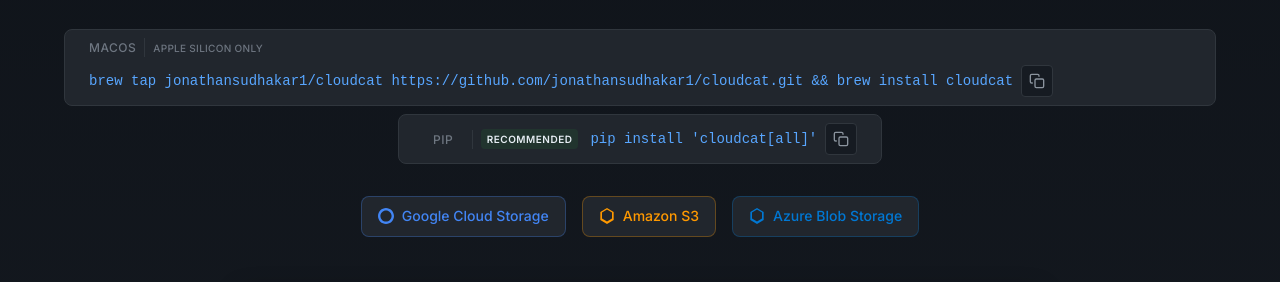
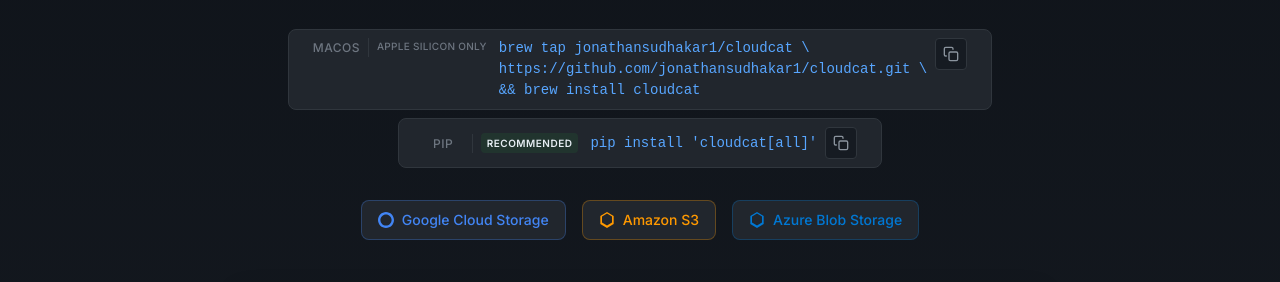
Before and after one commit to jonathansudhakar1/cloudcat, a website: page docs/index.html in a window 1280 px wide. Shown: the part 494-776 px from the top of the page. Drawn offline with Linux system fonts and the light colour scheme; no server answers.

Commit message:
Update Docs

```diff
--- a/docs/css/style.css
+++ b/docs/css/style.css
@@ -316,6 +316,15 @@ img {
     font-size: 14px;
     max-width: 100%;
     flex-wrap: wrap;
+}
+
+.install-command-multiline {
+    align-items: flex-start;
+}
+
+.install-command-multiline code {
+    white-space: pre-wrap;
+    line-height: 1.5;
 }
 
 .install-label {
--- a/docs/index.html
+++ b/docs/index.html
@@ -238,10 +238,10 @@
 
             <div class="hero-install">
                 <div class="install-commands">
-                    <div class="install-command">
+                    <div class="install-command install-command-multiline">
                         <span class="install-label">macOS</span>
                         <span class="platform-note">Apple Silicon only</span>
-                        <code>brew tap jonathansudhakar1/cloudcat https://github.com/jonathansudhakar1/cloudcat.git && brew install cloudcat</code>
+                        <code>brew tap jonathansudhakar1/cloudcat \<br>  https://github.com/jonathansudhakar1/cloudcat.git \<br>  && brew install cloudcat</code>
                         <button class="copy-btn" data-copy="brew tap jonathansudhakar1/cloudcat https://github.com/jonathansudhakar1/cloudcat.git && brew install cloudcat" aria-label="Copy Homebrew install command">
                             <svg xmlns="http://www.w3.org/2000/svg" width="16" height="16" viewBox="0 0 24 24" fill="none" stroke="currentColor" stroke-width="2" stroke-linecap="round" stroke-linejoin="round"><rect x="9" y="9" width="13" height="13" rx="2" ry="2"></rect><path d="M5 15H4a2 2 0 0 1-2-2V4a2 2 0 0 1 2-2h9a2 2 0 0 1 2 2v1"></path></svg>
                         </button>
@@ -504,12 +504,12 @@
 <h2>Installation</h2>
 <h3>Homebrew (macOS Apple Silicon)</h3>
 <p>The easiest way to install on Apple Silicon Macs (M1/M2/M3/M4) — no Python required:</p>
-<div class="code-block"><pre><code class="hljs language-bash">brew tap jonathansudhakar1/cloudcat https://github.com/jonathansudhakar1/cloudcat.git && brew install cloudcat</code><button class="copy-btn" aria-label="Copy code"><svg xmlns="http://www.w3.org/2000/svg" width="16" height="16" viewBox="0 0 24 24" fill="none" stroke="currentColor" stroke-width="2" stroke-linecap="round" stroke-linejoin="round"><rect x="9" y="9" width="13" height="13" rx="2" ry="2"></rect><path d="M5 15H4a2 2 0 0 1-2-2V4a2 2 0 0 1 2-2h9a2 2 0 0 1 2 2v1"></path></svg></button></div><p>This installs a self-contained binary that includes Python and all dependencies.</p>
+<div class="code-block"><pre><code class="hljs language-bash">brew tap jonathansudhakar1/cloudcat https://github.com/jonathansudhakar1/cloudcat.git &amp;&amp; brew install cloudcat</code><button class="copy-btn" aria-label="Copy code"><svg xmlns="http://www.w3.org/2000/svg" width="16" height="16" viewBox="0 0 24 24" fill="none" stroke="currentColor" stroke-width="2" stroke-linecap="round" stroke-linejoin="round"><rect x="9" y="9" width="13" height="13" rx="2" ry="2"></rect><path d="M5 15H4a2 2 0 0 1-2-2V4a2 2 0 0 1 2-2h9a2 2 0 0 1 2 2v1"></path></svg></button></div><p>This installs a self-contained binary that includes Python and all dependencies.</p>
 <blockquote>
 <p><strong>Intel Mac users:</strong> Homebrew bottles are not available for Intel. Please use <code>pip install &#39;cloudcat[all]&#39;</code> instead.</p>
 </blockquote>
 <p>To upgrade:</p>
-<div class="code-block"><pre><code class="hljs language-bash">brew update && brew upgrade cloudcat</code><button class="copy-btn" aria-label="Copy code"><svg xmlns="http://www.w3.org/2000/svg" width="16" height="16" viewBox="0 0 24 24" fill="none" stroke="currentColor" stroke-width="2" stroke-linecap="round" stroke-linejoin="round"><rect x="9" y="9" width="13" height="13" rx="2" ry="2"></rect><path d="M5 15H4a2 2 0 0 1-2-2V4a2 2 0 0 1 2-2h9a2 2 0 0 1 2 2v1"></path></svg></button></div><blockquote>
+<div class="code-block"><pre><code class="hljs language-bash">brew update &amp;&amp; brew upgrade cloudcat</code><button class="copy-btn" aria-label="Copy code"><svg xmlns="http://www.w3.org/2000/svg" width="16" height="16" viewBox="0 0 24 24" fill="none" stroke="currentColor" stroke-width="2" stroke-linecap="round" stroke-linejoin="round"><rect x="9" y="9" width="13" height="13" rx="2" ry="2"></rect><path d="M5 15H4a2 2 0 0 1-2-2V4a2 2 0 0 1 2-2h9a2 2 0 0 1 2 2v1"></path></svg></button></div><blockquote>
 <p><strong>Note:</strong> On first run, macOS may block the app. Go to System Settings &gt; Privacy &amp; Security and click &quot;Allow&quot;, or run:</p>
 <div class="code-block"><pre><code class="hljs language-bash">xattr -d com.apple.quarantine $(<span class="hljs-built_in">which</span> cloudcat)</code><button class="copy-btn" aria-label="Copy code"><svg xmlns="http://www.w3.org/2000/svg" width="16" height="16" viewBox="0 0 24 24" fill="none" stroke="currentColor" stroke-width="2" stroke-linecap="round" stroke-linejoin="round"><rect x="9" y="9" width="13" height="13" rx="2" ry="2"></rect><path d="M5 15H4a2 2 0 0 1-2-2V4a2 2 0 0 1 2-2h9a2 2 0 0 1 2 2v1"></path></svg></button></div></blockquote>
 <h3>pip (All Platforms)</h3>
```
Also changed, not shown: docs/template.html (+3 -3 lines), .github/workflows/build-homebrew.yml, 1 other file.
